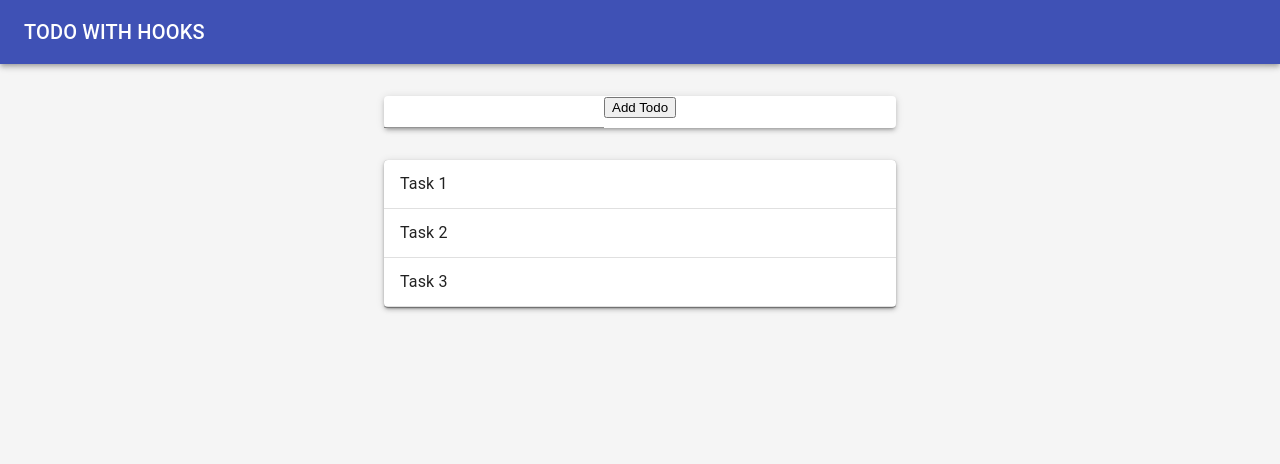
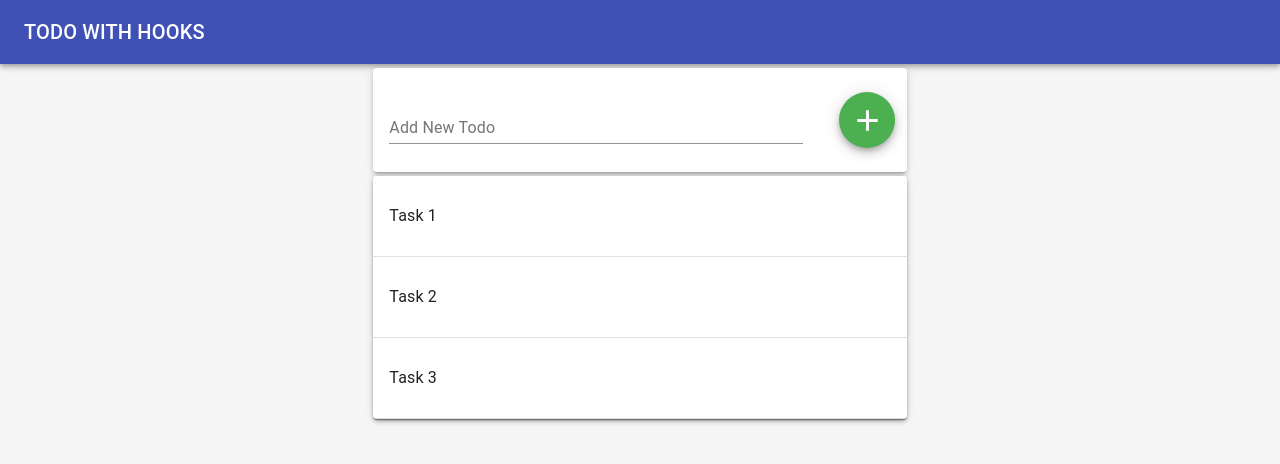
Before and after one commit to mAbadsa/todo-app-react-hooks, a React (Create React App) app: page / in a window 1280 px wide. Shown: the top 464 px of the page. Built offline with nearby package versions, Linux system fonts and the light colour scheme.

Commit message:
Make Grid Layout

```diff
--- a/package.json
+++ b/package.json
@@ -4,6 +4,7 @@
   "private": true,
   "dependencies": {
     "@material-ui/core": "^4.9.10",
+    "@material-ui/icons": "^4.9.1",
     "@testing-library/jest-dom": "^4.2.4",
     "@testing-library/react": "^9.3.2",
     "@testing-library/user-event": "^7.1.2",
--- /dev/null
+++ b/src/Todo.js
@@ -0,0 +1,11 @@
+import React from "react";
+
+function Todo({ task, completed }) {
+  return (
+    <div>
+      <p>{task}</p>
+    </div>
+  );
+}
+
+export default Todo;
--- a/src/TodoApp.js
+++ b/src/TodoApp.js
@@ -4,6 +4,7 @@ import Paper from "@material-ui/core/Paper";
 import AppBar from "@material-ui/core/AppBar";
 import Toolbar from "@material-ui/core/Toolbar";
 import Typography from "@material-ui/core/Typography";
+import Grid from "@material-ui/core/Grid";
 
 import TodoList from "./TodoList";
 import TodoForm from "./TodoForm";
@@ -35,8 +36,12 @@ function TodoApp() {
           </Typography>
         </Toolbar>
       </AppBar>
-      <TodoForm addTodo={addTodo}/>
-      <TodoList todos={todos} />
+      <Grid container justify="center">
+        <Grid item xs={11} sm={8} md={6} lg={5}>
+          <TodoForm addTodo={addTodo} />
+          <TodoList todos={todos} />
+        </Grid>
+      </Grid>
     </Paper>
   );
 }
--- a/src/TodoForm.js
+++ b/src/TodoForm.js
@@ -1,18 +1,18 @@
 import React from "react";
 
 import Paper from "@material-ui/core/Paper";
-import List from "@material-ui/core/List";
-import ListItem from "@material-ui/core/ListItem";
-import ListItemText from "@material-ui/core/ListItemText";
-import Divider from "@material-ui/core/Divider";
+import { green } from "@material-ui/core/colors";
+import IconButton from "@material-ui/core/IconButton";
+import Fab from "@material-ui/core/Fab";
+import AddIcon from "@material-ui/icons/Add";
 import TextField from "@material-ui/core/TextField";
-
 import useInputState from "./hooks/useInputState";
+import Grid from "@material-ui/core/Grid";
 
 function TodoForm({ addTodo }) {
   const [value, setValue, reset] = useInputState("");
   return (
-    <Paper elevation={3} style={{ width: "40%", margin: "2rem auto" }}>
+    <Paper elevation={3} style={{ margin: "1rem 0", padding: "0 1rem" }}>
       <form
         onSubmit={(e) => {
           e.preventDefault();
@@ -20,8 +20,37 @@ function TodoForm({ addTodo }) {
           reset();
         }}
       >
-        <TextField value={value} onChange={setValue} />
-        <button type="submit">Add Todo</button>
+        <Grid
+          container
+          spacing={3}
+          direction="row"
+          justify="center"
+          alignItems="center"
+        >
+          <Grid item lg={10}>
+            <TextField
+              value={value}
+              onChange={setValue}
+            //   margin="normal"
+              label="Add New Todo"
+              fullWidth
+            />
+          </Grid>
+          <Grid item lg={2}>
+            <IconButton
+              type="submit"
+              color="primary"
+              aria-label="add to todo list"
+            >
+              <Fab style={{ backgroundColor: green[500] }}>
+                <AddIcon fontSize="large" variant="outline" style={{ color: "#fff" }}/>
+              </Fab>
+            </IconButton>
+          </Grid>
+        </Grid>
+        {/* <Button type="submit" variant="outlined" color="primary">
+          Add Todo
+        </Button> */}
       </form>
     </Paper>
   );
--- a/src/TodoList.js
+++ b/src/TodoList.js
@@ -1,22 +1,24 @@
 import React from "react";
-
 import Paper from "@material-ui/core/Paper";
 import List from "@material-ui/core/Paper";
 import ListItem from "@material-ui/core/ListItem";
 import ListItemText from "@material-ui/core/ListItemText";
 import Divider from "@material-ui/core/Divider";
+import Todo from './Todo';
 
 function TodoList(props) {
   return (
     <Paper elevation={3}
-    style={{ backgroundColor: "#a5a5a5", width: "40%", margin: "2rem auto" }}
+    // style={{ backgroundColor: "#a5a5a5", width: "40%", margin: "2rem auto" }}
     >
       <List>
         {props.todos.map((todo) => {
           return (
             <>
               <ListItem>
-                  <ListItemText>{todo.task}</ListItemText>
+                  <ListItemText>
+                      <Todo task={todo.task} key={todo.id} completed={todo.completed}/>
+                  </ListItemText>
               </ListItem>
               <Divider />
             </>
```
Also changed, not shown: 1 other file (tests, documents, lock files or other folders).
